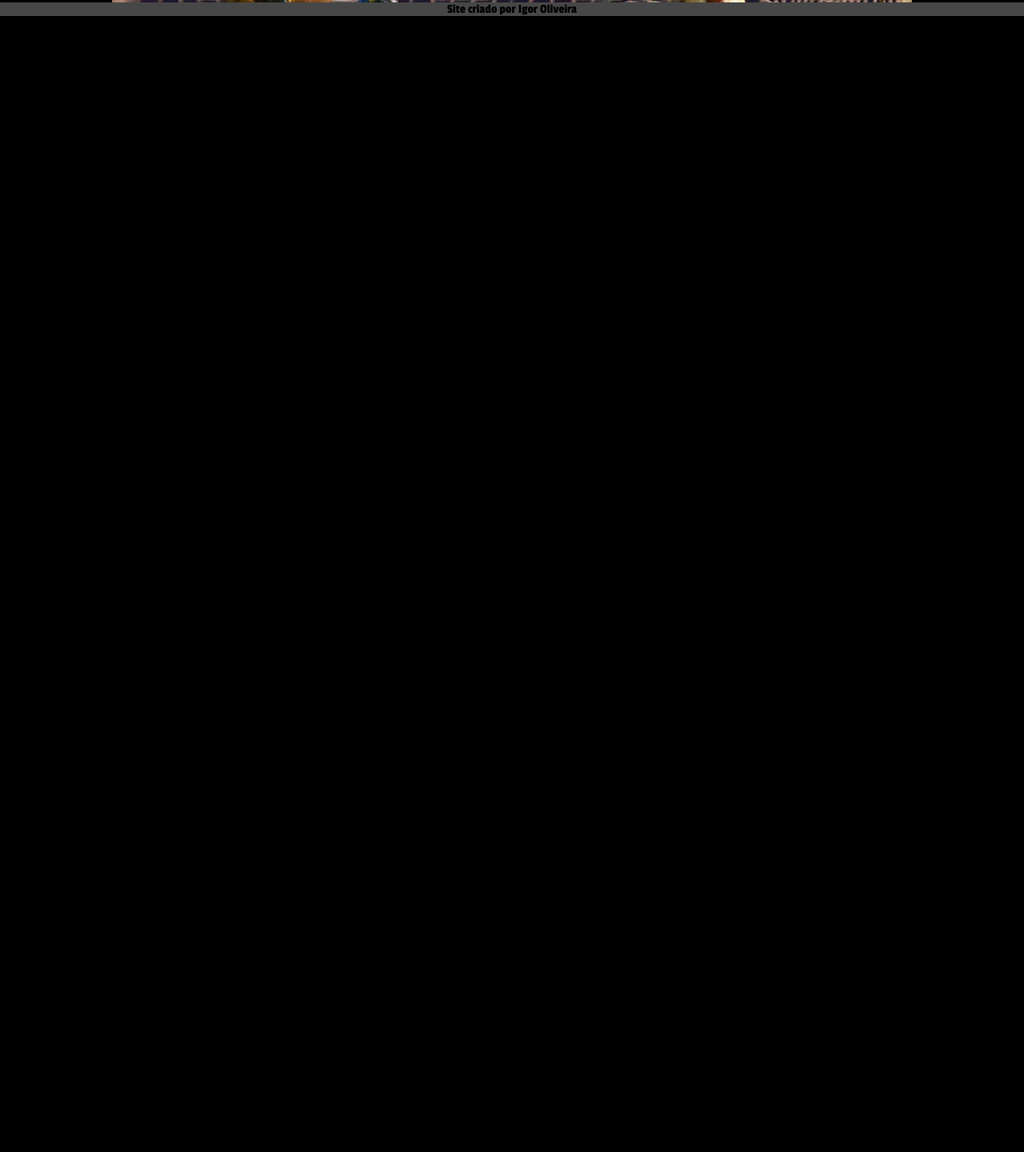
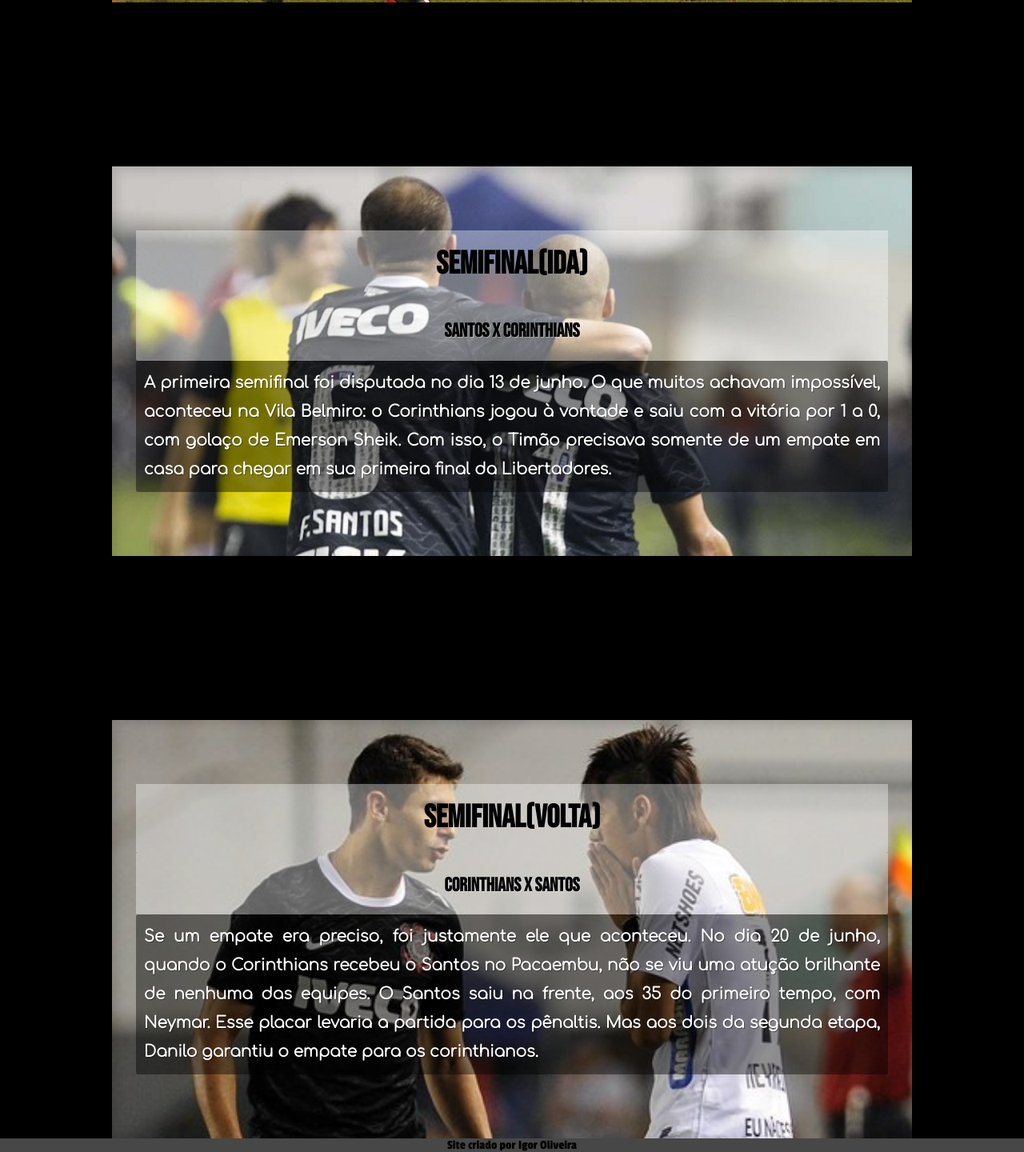
Before and after one commit to IgorOdSilva/discovery-timao, a plain HTML site: page index.html in a window 1280 px wide. Shown: the part 7922-9362 px from the top of the page at 80% size. Before the commit the page ends 7942 px from the top, so only its background shows below. Drawn offline with Linux system fonts and the light colour scheme.

Commit message:
atualizações

```diff
--- a/index.html
+++ b/index.html
@@ -103,6 +103,22 @@
                 <p>No dia 23 daquele mesmo mês de maio, muitos torcedores corinthianos acreditam que a taça viria para o Corinthians após as "provações" contra os vascaínos. No histórico jogo em que Cássio fez a gande defesa contra Diego Souza, Paulinho marcou de cabeça e correu para abraçar a torcida no alambrado do Estádio Municipal Paulo Machado de Carvalho. Por 1 a 0, o Corinthians estava na semifinal da Libertadores 2012. </p>
             </section>
 
+            <section>'#'</section>
+
+            <section class="imagem" id="jogo11">
+                <h2>Semifinal(IDA)</h2>
+                <h3>Santos x Corinthians</h3>
+                <p>A primeira semifinal foi disputada no dia 13 de junho. O que muitos achavam impossível, aconteceu na Vila Belmiro: o Corinthians jogou à vontade e saiu com a vitória por 1 a 0, com golaço de Emerson Sheik. Com isso, o Timão precisava somente de um empate em casa para chegar em sua primeira final da Libertadores. </p>
+            </section>
+
+            <section>'#'</section>
+
+            <section class="imagem" id="jogo12">
+                <h2>Semifinal(VOLTA)</h2>
+                <h3>Corinthians x Santos</h3>
+                <p>Se um empate era preciso, foi justamente ele que aconteceu. No dia 20 de junho, quando o Corinthians recebeu o Santos no Pacaembu, não se viu uma atução brilhante de nenhuma das equipes. O Santos saiu na frente, aos 35 do primeiro tempo, com Neymar. Esse placar levaria a partida para os pênaltis. Mas aos dois da segunda etapa, Danilo garantiu o empate para os corinthianos.</p>
+            </section>
+
         </main>
 
         <footer>
--- a/style.css
+++ b/style.css
@@ -181,7 +181,17 @@ section#jogo9 {
 
 section#jogo10 {
     background-image: url('imagens/jogo10.jpg');
-    background-position: ;
+    background-position: bottom;
+}
+
+section#jogo11 {
+    background-image: url('imagens/jogo11.jpg');
+    background-position: top;
+}
+
+section#jogo12 {
+    background-image: url('imagens/jogo12.jpg');
+    background-position: center top;
 }
 
 
```
Also changed, not shown: imagens/jogo11.jpg (added), imagens/jogo11.webp (added), imagens/jogo12.jpg (added).
